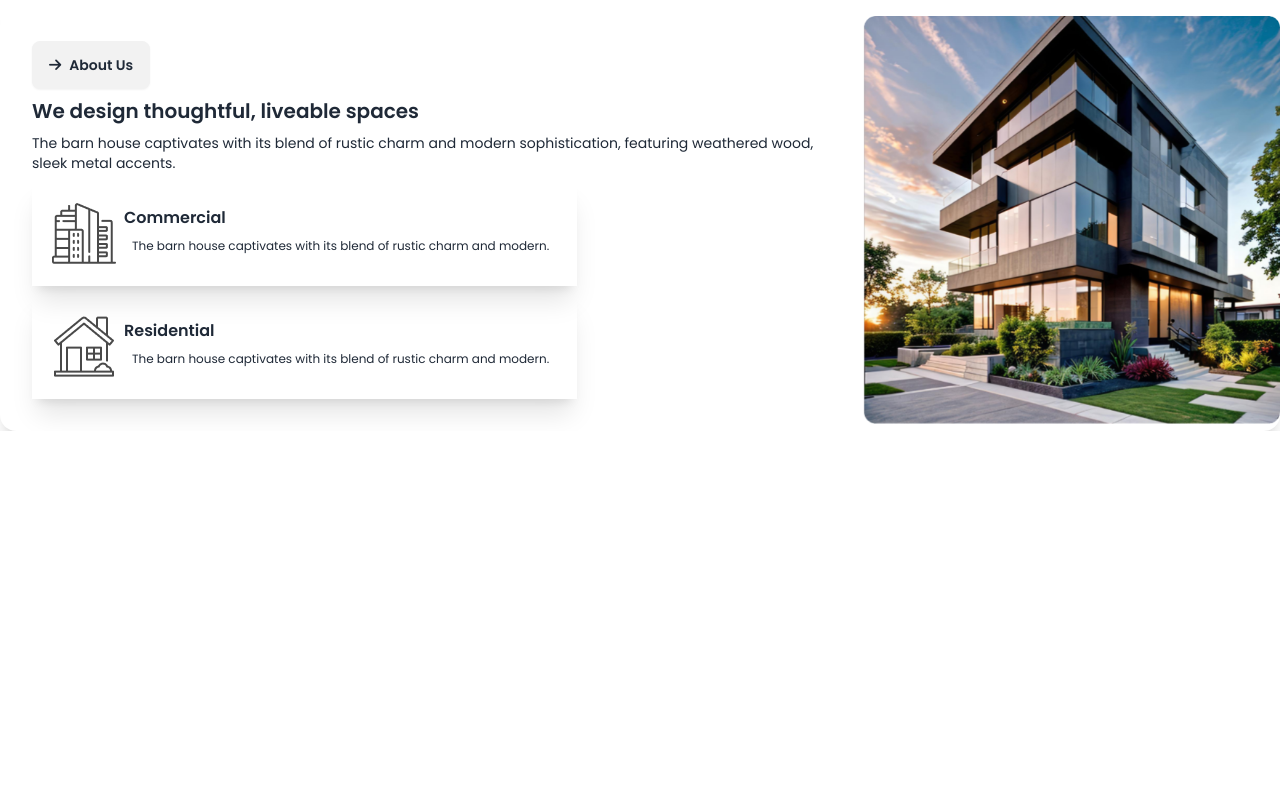
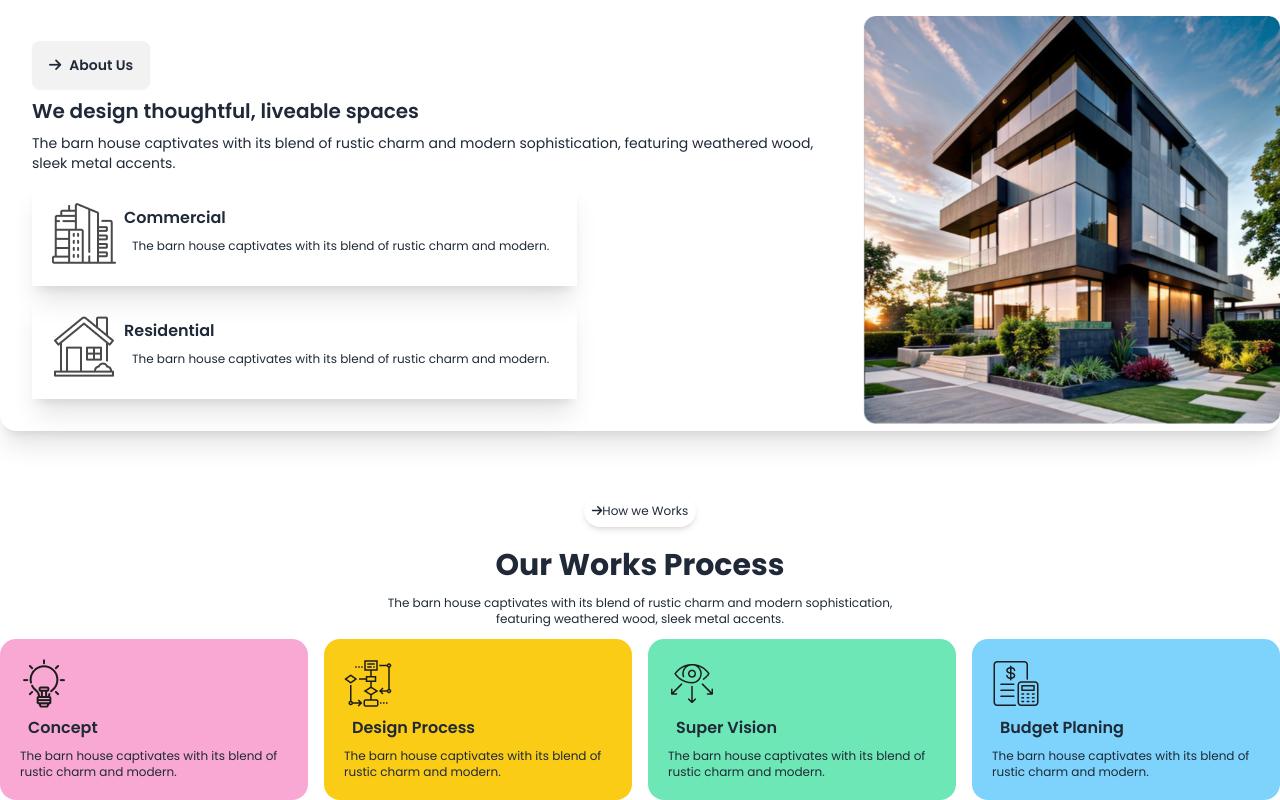
Before and after one commit to imranhasan11/rinterio-assignment, a plain HTML site: page index.html in a window 1280 px wide. Shown: the part 629-1429 px from the top of the page. Before the commit the page ends 1060 px from the top, so only its background shows below. Drawn offline with nearby package versions, Linux system fonts and the light colour scheme.

Commit message:
add work section

```diff
--- a/index.html
+++ b/index.html
@@ -114,6 +114,34 @@ family=Open+Sans:ital,wght@0,300..800;1,300..800&family=Poppins:ital,wght@0,100;
             src="assets/Rectangle.png"alt="Album" />
         </figure>
       </div>
+       <div class="work-process md:container md:mx-auto mt-8">
+         <div class="text-center">
+        <button class="p-2 rounded-box shadow-md text-xs mt-8"><i class="fa-solid fa-arrow-right"></i>How we Works</button></div>
+          <h3 class="font-bold text-3xl text-center mt-5">Our Works Process</h3>
+          <p class="text-xs text-center my-3">The barn house captivates with its blend of rustic charm and modern sophistication, <br>featuring weathered wood, sleek metal accents.</p>
+          <div class="grid grid-cols-4  gap-4">
+          <div class="bg-pink-300 p-5 rounded-box">
+            <img src="assets/concept.png" alt="">
+            <h3 class="font-semibold p-2">Concept</h3>
+            <p class="text-xs">The barn house captivates with its blend of rustic charm and modern.</p>
+          </div>
+          <div class="bg-yellow-400 p-5 rounded-box">
+            <img src="assets/flow-chart.png" alt="">
+            <h3 class="font-semibold p-2">Design Process</h3>
+            <p class="text-xs">The barn house captivates with its blend of rustic charm and modern.</p>
+          </div>
+          <div class="bg-emerald-300 p-5 rounded-box">
+            <img src="assets/vision.png" alt="">
+            <h3 class="font-semibold p-2">Super Vision</h3>
+            <p class="text-xs">The barn house captivates with its blend of rustic charm and modern.</p>
+          </div>
+          <div class="bg-sky-300 p-5 rounded-box">
+            <img src="assets/budget-planning.png" alt="">
+            <h3 class="font-semibold p-2">Budget Planing</h3>
+            <p class="text-xs">The barn house captivates with its blend of rustic charm and modern.</p>
+          </div>
+          </div>
+       </div>
     </main>
 
     <!--footer section -->
```
